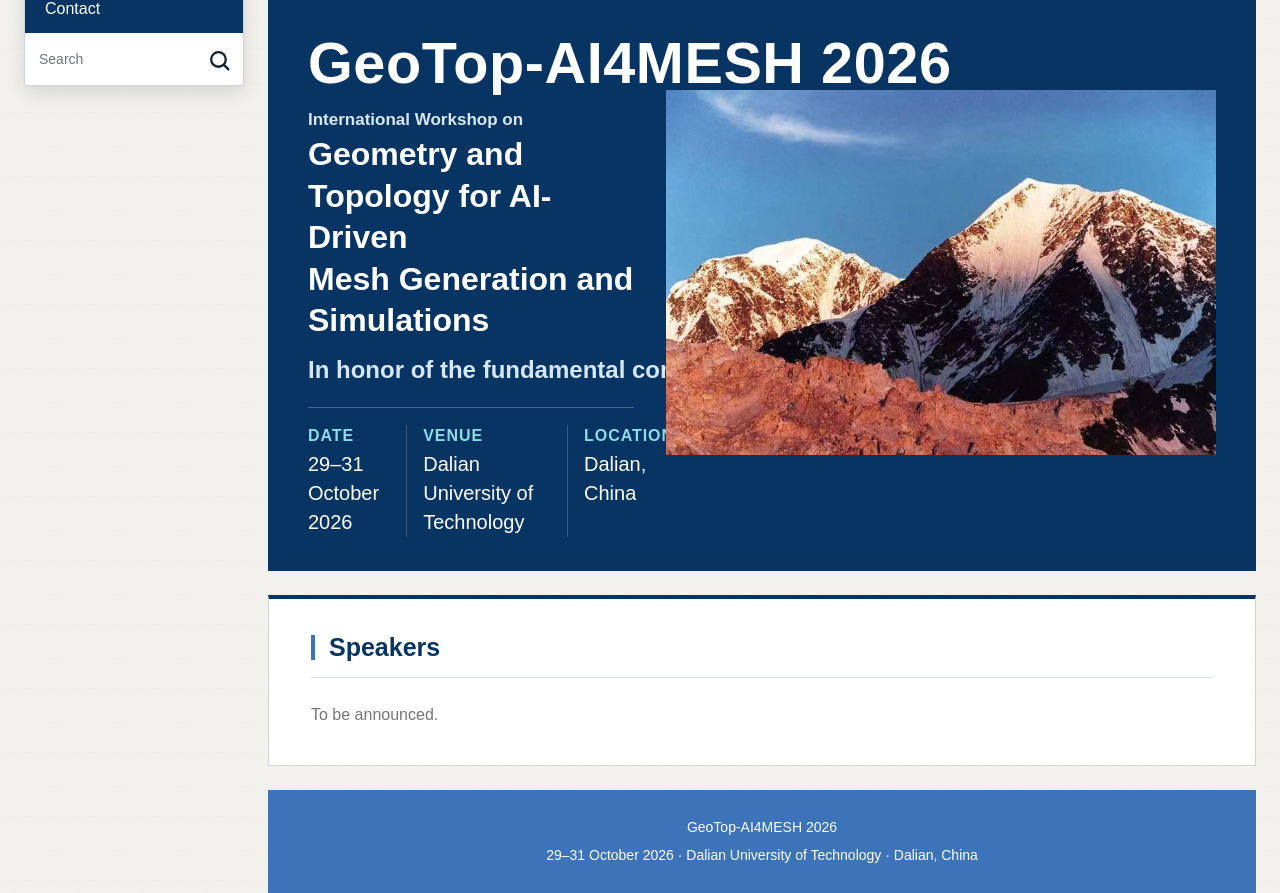
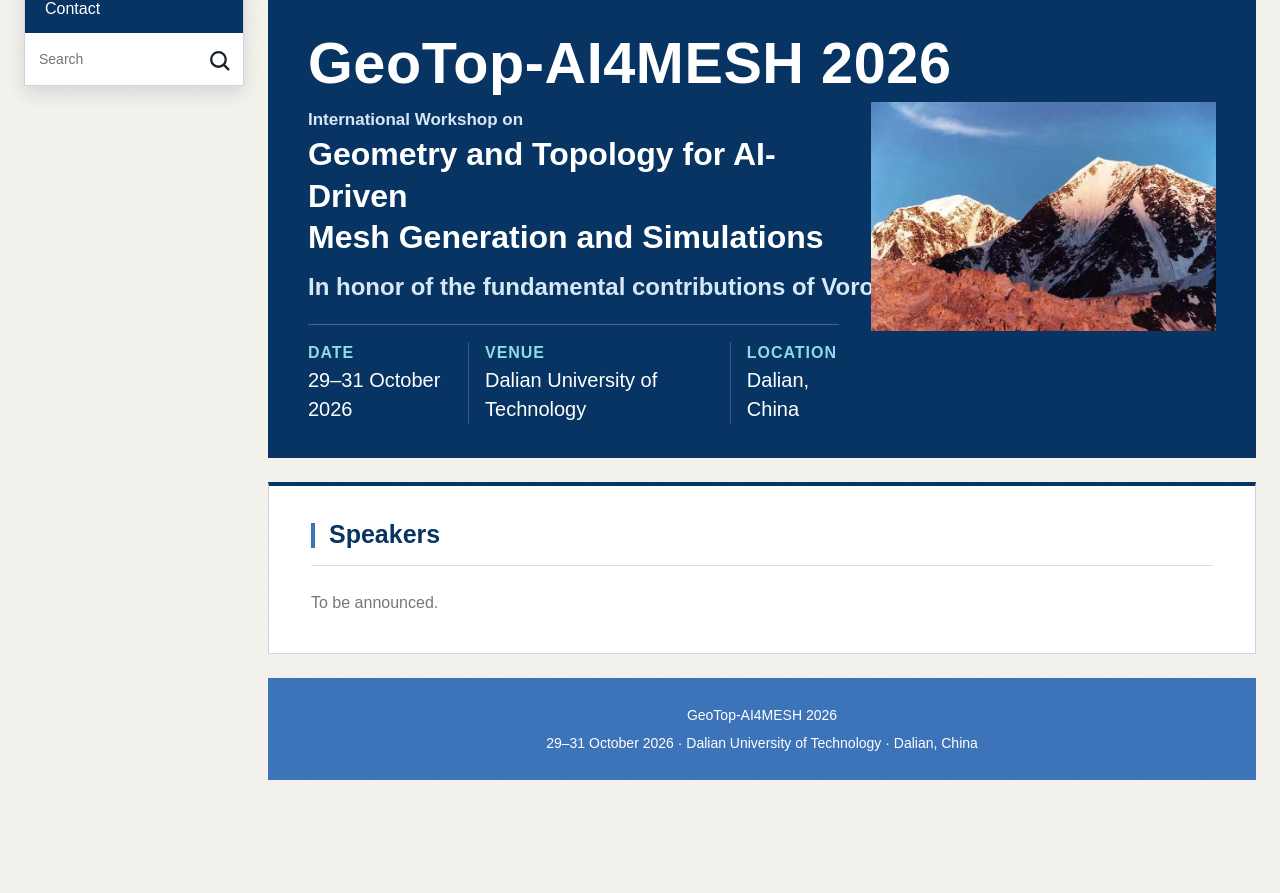
Before and after one commit to FHCCT/AI4MESH-WEB, a Jekyll site: the page built from speakers.md, in a window 1280 px wide and 1400 px high, scrolled down 67 px. Shown: the part 507-1400 px from the top of the window. Built offline with Jekyll 4.4.1, drawn with Linux system fonts in a browser that asks for light colours; after the commit the page ends 1354 px from its top, so only the background shows below that.

Commit message:
Make hero mountain image scale with info block

```diff
--- a/assets/css/main.css
+++ b/assets/css/main.css
@@ -1577,7 +1577,7 @@ html:not(.js-enabled) .nav-group:focus-within > .nav-submenu {
   .hero-info-card {
     position: static;
     display: grid;
-    grid-template-columns: minmax(0, 1fr) 550px;
+    grid-template-columns: minmax(0, 1fr) clamp(260px, 38%, 550px);
     gap: 32px;
     align-items: stretch;
     width: 100%;
@@ -1600,7 +1600,7 @@ html:not(.js-enabled) .nav-group:focus-within > .nav-submenu {
     display: flex;
     min-width: 0;
     min-height: 0;
-    height: 100%;
+    height: auto;
     align-items: center;
     justify-content: flex-end;
     padding: 16px 0;
@@ -1609,7 +1609,7 @@ html:not(.js-enabled) .nav-group:focus-within > .nav-submenu {
 
   .hero-mountain img {
     width: 100%;
-    height: 100%;
+    height: auto;
     object-fit: contain;
     object-position: right center;
   }
@@ -1751,6 +1751,7 @@ html:not(.js-enabled) .nav-group:focus-within > .nav-submenu {
     height: auto;
     margin-top: 24px;
     padding: 0;
+    transform: none;
   }
 
   .hero-mountain img {
```
